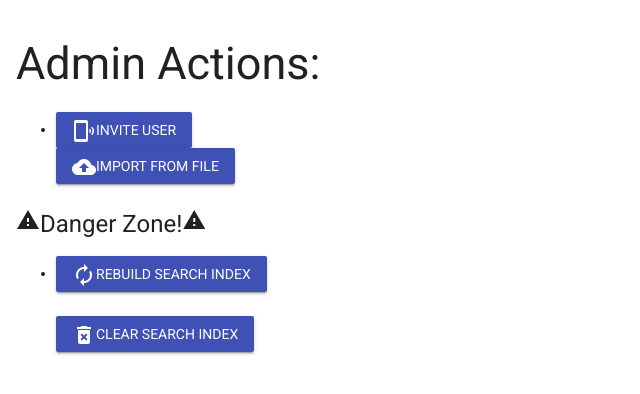
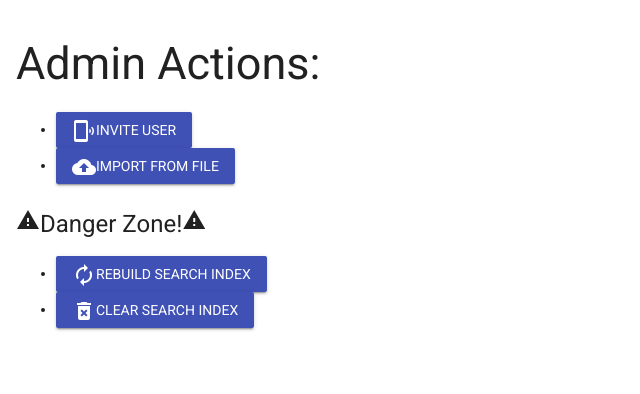
Before and after one commit to muncus/book-club-library, a Flask app: page /admin/ in a window 1280 px wide. Shown: the part 128-522 px from the top of the page, without its empty margins (0-640 px from the left). Run offline with Flask 2, Linux system fonts and the light colour scheme; data that the repository does not hold is empty; parts of the project's set-up code (start-up, migrations or seed data) failed here and were passed over.

Commit message:
minor ui tweak for admin tool page.

```diff
--- a/templates/admin_home.html
+++ b/templates/admin_home.html
@@ -7,9 +7,12 @@
       <a href="/admin/invite-user">
       <button class="mdl-button mdl-js-button mdl-button--raised mdl-button--colored mdl-button--icon-left"
         type=button><i class="material-icons">phonelink_ring</i>Invite User</button></a><br/>
+    </li>
+    <li>
       <a href="/admin/upload-data">
       <button class="mdl-button mdl-js-button mdl-button--raised mdl-button--colored mdl-button--icon-left"
         type=button><i class="material-icons">cloud_upload</i>Import from file</button></a><br/>
+    </li>
     </ul>
 
     <h4><i class="material-icons">warning</i>Danger Zone!<i class="material-icons">warning</i></h4>
@@ -18,11 +21,15 @@
       <a href="/admin/rebuild-search-index">
       <button class="mdl-button mdl-js-button mdl-button--raised mdl-button--colored mdl-button--icon-left"
         type=button>
-        <i class="material-icons">autorenew</i>Rebuild Search Index</button></a></li><br/>
+        <i class="material-icons">autorenew</i>Rebuild Search Index</button></a>
+        <br/>
+    </li>
+    <li>
       <a href="/admin/clear-search-index">
       <button class="mdl-button mdl-js-button mdl-button--raised mdl-button--colored mdl-button--icon-left"
         type=button>
-        <i class="material-icons">delete_forever</i>Clear Search Index</button></a></li><br/>
+        <i class="material-icons">delete_forever</i>Clear Search Index</button></a><br/>
+    </li>
     </ul>
 </div>
 
```
